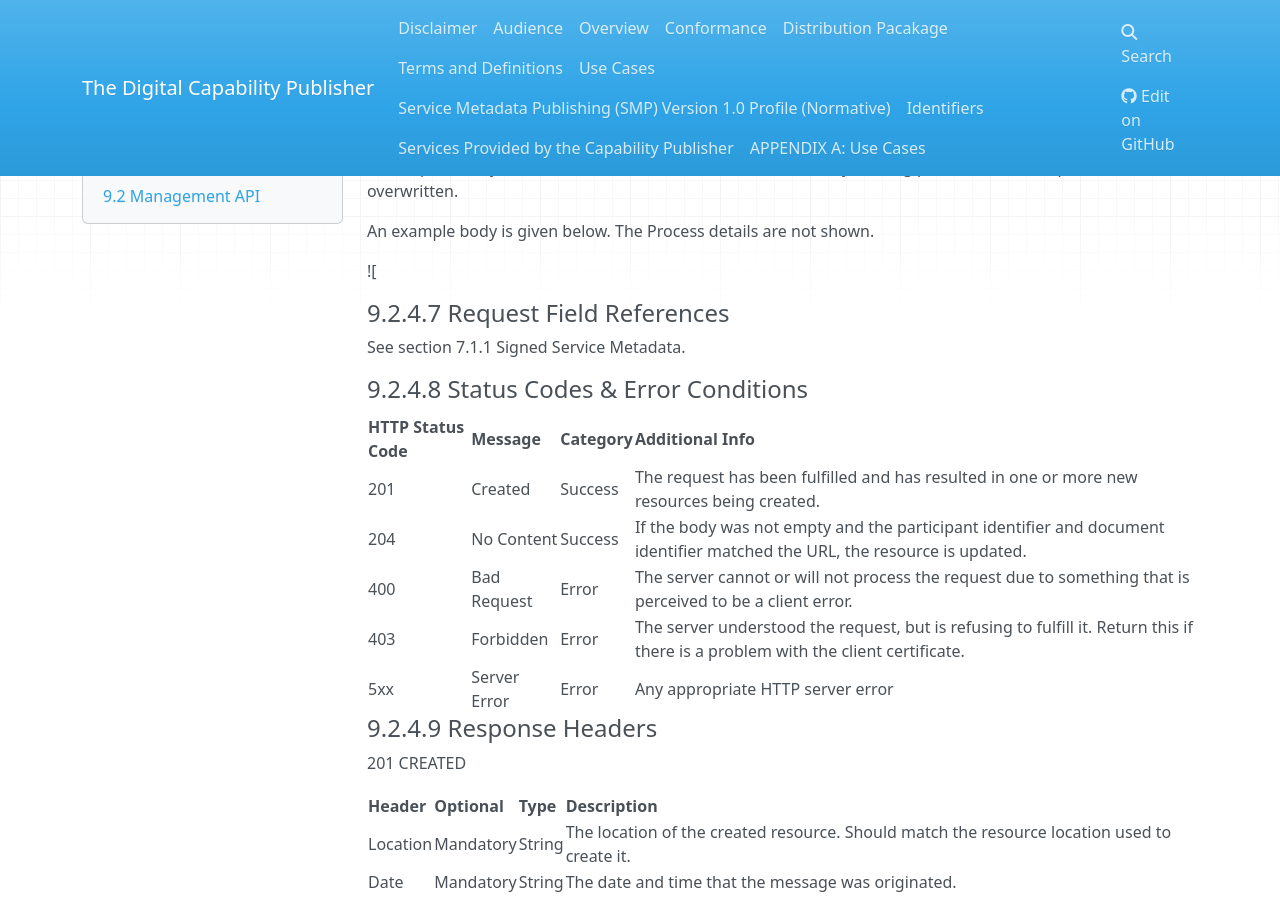
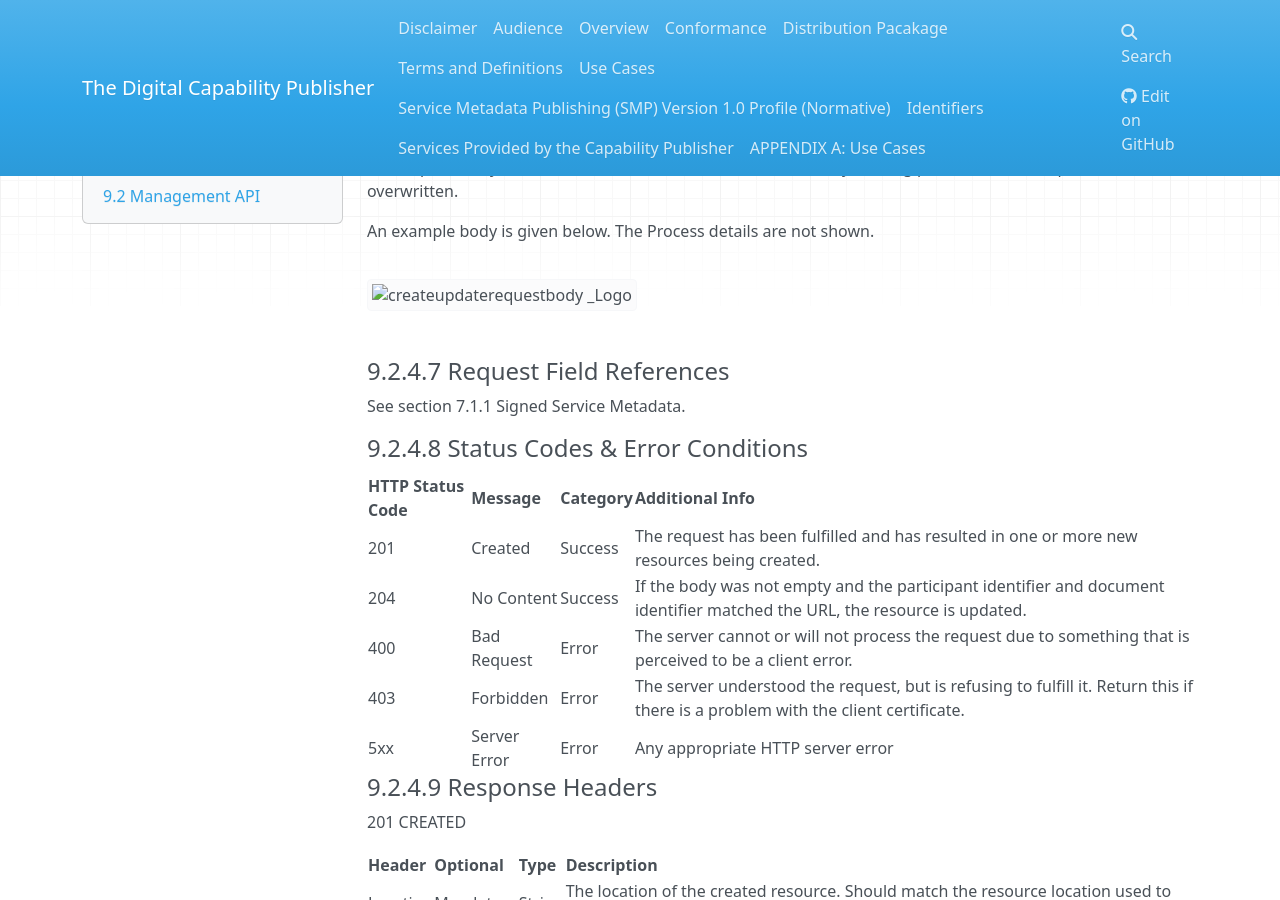
Before and after one commit to Digital-Business-Council/Digital-Capability-Publisher, an MkDocs documentation site: the page built from docs/Capabilitypublisher-services.md, in a window 1280 px wide and 900 px high, scrolled down 8808 px. Built offline with MkDocs 1.6.1, drawn with Linux system fonts in a browser that asks for light colours; nearby versions of some CDN libraries; old or Windows-style settings are respelled for this version of MkDocs.

Commit message:
Update Capabilitypublisher-services.md

```diff
--- a/docs/Capabilitypublisher-services.md
+++ b/docs/Capabilitypublisher-services.md
@@ -373,7 +373,9 @@ The request body must contain a Service Metadata element. Any existing processes
 
 An example body is given below. The Process details are not shown.
 
-![
+
+![createupdaterequestbody _Logo](/images/createupdaterequestbody.PNG)
+
 
 #### 9.2.4.7 Request Field References
 
```
